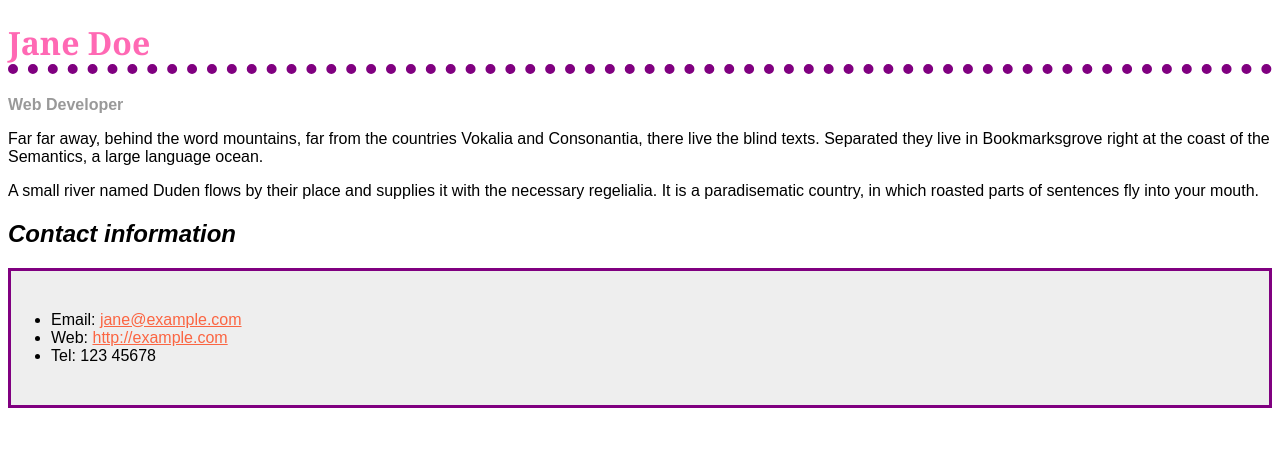
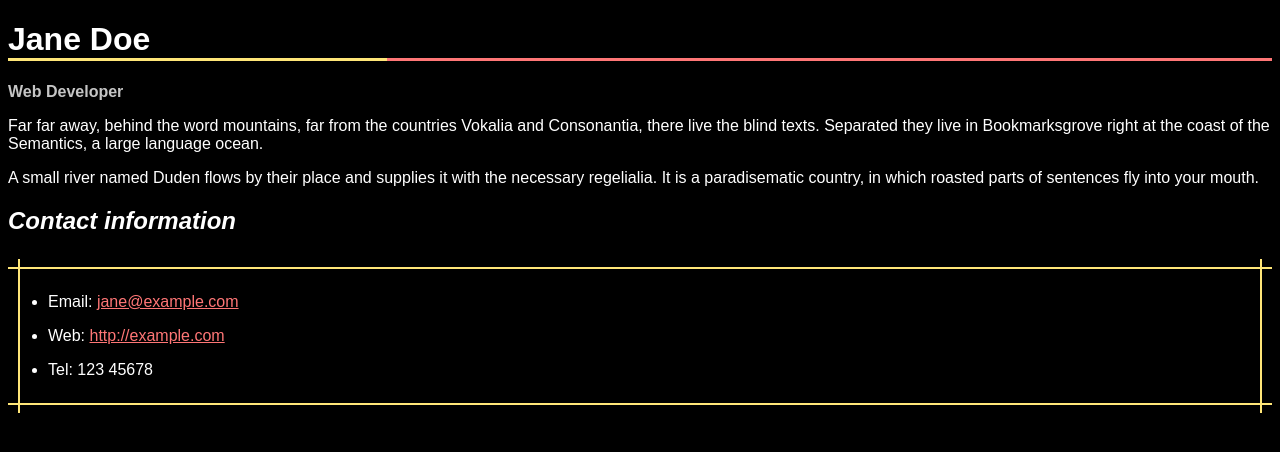
Before and after one commit to tsubame-misa/webp-exercise4, a plain HTML site: page index.html in a window 1280 px wide. Drawn offline with Linux system fonts and the light colour scheme.

Commit message:
change style

```diff
--- a/index.html
+++ b/index.html
@@ -2,7 +2,7 @@
 <html lang="en">
   <head>
     <meta charset="UTF-8" />
-    <meta name="viewport" content="width=device-width, initial-scale=1.0" />
+    <meta name="task4" content="css practice" />
     <link rel="stylesheet" href="./style.css" />
     <title>Document</title>
   </head>
--- a/style.css
+++ b/style.css
@@ -1,12 +1,28 @@
 body {
   font-family: Arial, Helvetica, sans-serif;
+  background-color: black;
+  color: white;
 }
 
 h1 {
-  color: hotpink;
+  /*color: hotpink;
   font-size: 2em;
   font-family: Georgia, "Times New Roman", Times, serif;
-  border-bottom: dotted 10px purple;
+  border-bottom: dotted 10px purple;*/
+  font-family: fantasy;
+  border-bottom: solid 3px rgb(255, 118, 118);
+  position: relative;
+  /*relative 相対位置*/
+}
+h1:after {
+  /*before, afterは疑似要素っていうらしい*/
+  position: absolute;
+  /*absolute 絶対位置　基準的な*/
+  content: " ";
+  display: block;
+  border-bottom: solid 3px #ffe678;
+  bottom: -3px;
+  width: 30%;
 }
 
 h2 {
@@ -15,23 +31,54 @@ h2 {
 }
 
 .job-title {
-  color: #999999;
+  color: #c5c5c5;
   font-weight: bold;
 }
 
 a:link,
 a:visited {
-  color: #fb6542;
+  color: rgb(255, 118, 118);
 }
 
 a:hover {
-  color: green;
+  color: rgb(255, 197, 89);
   text-decoration: none;
 }
-
+/*
 ul {
-  background-color: #eeeeee;
+  background-color: #292929;
   border: 5px;
   padding: 5vh;
-  border: solid 3px purple;
+  border: solid 5px#ffe678;
 }
+*/
+ul {
+  margin: 2em 0;
+  position: relative;
+  padding: 0.5em 1.5em;
+  /*上下線*/
+  border-top: solid 2px #ffe678;
+  border-bottom: solid 2px #ffe678;
+}
+/*横線*/
+ul:before,
+ul:after {
+  content: "";
+  position: absolute;
+  top: -10px;
+  width: 2px;
+  /*height: -webkit-calc(100% + 20px);*/
+  height: calc(100% + 20px);
+  background-color: #ffe678;
+}
+/*位置調節*/
+ul:before {
+  left: 10px;
+}
+ul:after {
+  right: 10px;
+}
+ul li {
+  margin: 1em;
+  padding: 0px;
+}
```
